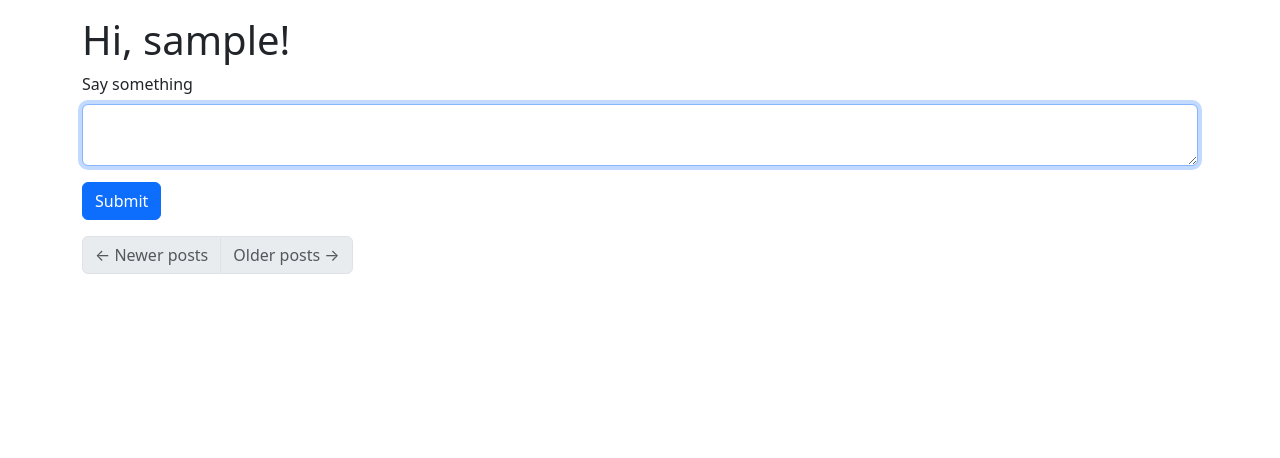
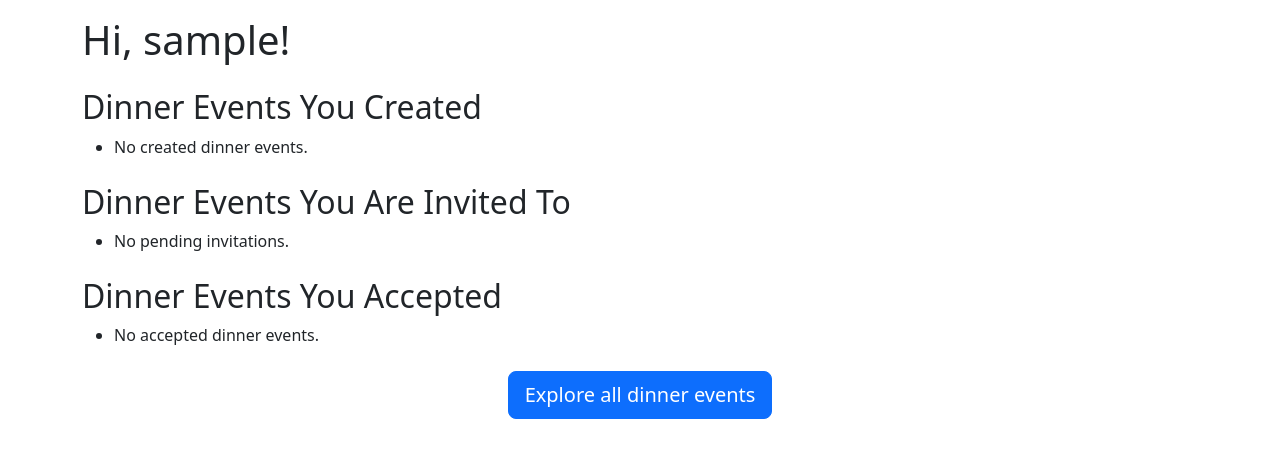
Before and after one commit to cocopeuf/dbwe-app, a Flask app: page / in a window 1280 px wide. Shown: the part 56-514 px from the top of the page. Run offline with Flask 3, Linux system fonts and the light colour scheme; the visitor is signed in with stand-in values (Sample User, id 1); data comes from the database, SQL or seed files in the repository; data that the repository does not hold is empty; some libraries are stand-ins or nearby versions.

Commit message:
change explore

```diff
--- a/app/main/forms.py
+++ b/app/main/forms.py
@@ -61,3 +61,8 @@ class DinnerEventForm(FlaskForm):
     date = DateField(_l('Event Date'), format='%Y-%m-%d', validators=[DataRequired()])
     invite = StringField(_l('Invite Users (comma separated)'))
     submit = SubmitField(_l('Create Dinner Event'))
+
+
+class CommentForm(FlaskForm):
+    body = TextAreaField(_l('Comment'), validators=[DataRequired(), Length(min=1, max=500)])
+    submit = SubmitField(_l('Post Comment'))
--- a/app/main/routes.py
+++ b/app/main/routes.py
@@ -7,8 +7,8 @@ import sqlalchemy as sa
 from langdetect import detect, LangDetectException
 from app import db
 from app.main.forms import EditProfileForm, EmptyForm, PostForm, SearchForm, \
-    MessageForm, DinnerEventForm  # import the new form
-from app.models import User, Post, Message, Notification, DinnerEvent  # import DinnerEvent
+    MessageForm, DinnerEventForm, CommentForm  # add import with existing form imports
+from app.models import User, Post, Message, Notification, DinnerEvent, Comment  # add import for Comment
 from app.translate import translate
 from app.main import bp
 from sqlalchemy.orm import joinedload
@@ -43,30 +43,31 @@ def index():
     posts = db.paginate(current_user.following_posts(), page=page,
                         per_page=current_app.config['POSTS_PER_PAGE'],
                         error_out=False)
+    # New: Fetch up to 3 upcoming dinner events
+    upcoming_events = db.session.scalars(
+        sa.select(DinnerEvent).where(DinnerEvent.event_date >= datetime.now()).order_by(DinnerEvent.event_date.asc()).limit(3)
+    ).all()
     next_url = url_for('main.index', page=posts.next_num) \
         if posts.has_next else None
     prev_url = url_for('main.index', page=posts.prev_num) \
         if posts.has_prev else None
     return render_template('index.html', title=_('Home'), form=form,
                            posts=posts.items, next_url=next_url,
-                           prev_url=prev_url)
+                           prev_url=prev_url, upcoming_events=upcoming_events)
 
 
 @bp.route('/explore')
 @login_required
 def explore():
-    page = request.args.get('page', 1, type=int)
-    per_page = current_app.config.get('POSTS_PER_PAGE', 10)
-    query = sa.select(Post).order_by(Post.timestamp.desc())
-    total = db.session.scalar(sa.select(sa.func.count()).select_from(Post))
-    posts = db.session.scalars(
-        query.offset((page - 1) * per_page).limit(per_page)
+    from datetime import datetime
+    now = datetime.now()
+    upcoming = db.session.scalars(
+        sa.select(DinnerEvent).where(DinnerEvent.event_date >= now).order_by(DinnerEvent.event_date.asc())
     ).all()
-    next_url = url_for('main.explore', page=page + 1) if page * per_page < total else None
-    prev_url = url_for('main.explore', page=page - 1) if page > 1 else None
-    return render_template('index.html', title=_('Explore'),
-                           posts=posts, next_url=next_url,
-                           prev_url=prev_url)
+    previous = db.session.scalars(
+        sa.select(DinnerEvent).where(DinnerEvent.event_date < now).order_by(DinnerEvent.event_date.desc())
+    ).all()
+    return render_template('explore.html', title=_('Explore'), upcoming=upcoming, previous=previous)
 
 
 @bp.route('/user/<username>')
@@ -251,7 +252,7 @@ def create_dinner_event():
             title=form.title.data,
             description=form.description.data,
             menu_url=form.menu_url.data,
-            date=form.date.data,  # assign event date
+            event_date=form.date.data,  # assign event_date
             creator=current_user
         )
         db.session.add(event)
@@ -279,7 +280,9 @@ def create_dinner_event():
 def dinner_event_detail(event_id):
     q = sa.select(DinnerEvent).options(
             joinedload(DinnerEvent.creator),
-            joinedload(DinnerEvent.invited)
+            joinedload(DinnerEvent.invited),
+            joinedload(DinnerEvent.rsvps),
+            joinedload(DinnerEvent.comments).joinedload(Comment.user)
         ).where(DinnerEvent.id == event_id)
     event = db.session.scalar(q)
     if event is None:
@@ -289,7 +292,41 @@ def dinner_event_detail(event_id):
     if event.creator != current_user and current_user not in event.invited:
         flash(_('You are not allowed to view this dinner event.'))
         return redirect(url_for('main.dinner_events_list'))
-    return render_template('dinner_event_detail.html', event=event)
+    # Find the RSVP record for the current user, if any
+    user_rsvp = next((r for r in event.rsvps if r.user_id == current_user.id), None)
+    comment_form = CommentForm()
+    return render_template('dinner_event_detail.html', event=event, user_rsvp=user_rsvp, comment_form=comment_form)
+
+@bp.route('/dinner_event/<int:event_id>/comment', methods=['POST'])
+@login_required
+def comment_event(event_id):
+    event = db.session.get(DinnerEvent, event_id)
+    if event is None or (current_user not in event.invited and event.creator != current_user):
+        flash(_('You are not allowed to comment on this dinner event.'))
+        return redirect(url_for('main.dinner_event_detail', event_id=event_id))
+    form = CommentForm()
+    if form.validate_on_submit():
+        comment = Comment(body=form.body.data, user=current_user, event=event)
+        db.session.add(comment)
+        db.session.commit()
+        flash(_('Your comment has been posted.'))
+    else:
+        flash(_('Failed to post comment.'))
+    return redirect(url_for('main.dinner_event_detail', event_id=event_id))
+
+@bp.route('/comment/<int:comment_id>/delete', methods=['POST'])
+@login_required
+def delete_comment(comment_id):
+    comment = db.session.get(Comment, comment_id)
+    if comment is None or comment.user != current_user:
+        flash(_('You are not allowed to delete this comment.'))
+        # Redirect back to the event detail page
+        return redirect(url_for('main.dinner_event_detail', event_id=comment.event_id if comment else 0))
+    event_id = comment.event_id
+    db.session.delete(comment)
+    db.session.commit()
+    flash(_('Your comment has been deleted.'))
+    return redirect(url_for('main.dinner_event_detail', event_id=event_id))
 
 @bp.route('/dinner_event/<int:event_id>/invite/<identifier>', methods=['POST'])
 @login_required
@@ -310,6 +347,24 @@ def invite_to_dinner_event(event_id, identifier):
          'event_id': event.id})
     db.session.commit()
     flash(_('User %(identifier)s has been invited.', identifier=identifier))
+    return redirect(url_for('main.dinner_event_detail', event_id=event_id))
+
+@bp.route('/dinner_event/<int:event_id>/uninvite/<identifier>', methods=['POST'], endpoint='uninvite_to_dinner_event')
+@login_required
+def uninvite_to_dinner_event(event_id, identifier):
+    event = db.session.get(DinnerEvent, event_id)
+    if event is None or event.creator != current_user:
+        flash(_('You are not allowed to uninvite users from this dinner event.'))
+        return redirect(url_for('main.index'))
+    user = db.session.scalar(sa.select(User).where(
+        sa.or_(User.username == identifier, User.email == identifier)
+    ))
+    if user is None or user not in event.invited:
+        flash(_('User %(identifier)s is not invited.', identifier=identifier))
+        return redirect(url_for('main.dinner_event_detail', event_id=event_id))
+    event.uninvite_user(user)
+    db.session.commit()
+    flash(_('User %(identifier)s has been uninvited.', identifier=identifier))
     return redirect(url_for('main.dinner_event_detail', event_id=event_id))
 
 @bp.route('/dinner_events')
@@ -335,11 +390,14 @@ def edit_dinner_event(event_id):
         flash(_('You are not allowed to edit this dinner event.'))
         return redirect(url_for('main.dinner_events_list'))
     form = DinnerEventForm(obj=event)
+    if request.method == 'GET':
+        # Ensure the date field shows the current event date (as a date object)
+        form.date.data = event.event_date.date()
     if form.validate_on_submit():
         event.title = form.title.data
         event.description = form.description.data
         event.menu_url = form.menu_url.data
-        event.date = form.date.data  # update event date
+        event.event_date = form.date.data  # update event_date
         # Process new invitations if any
         if form.invite.data:
             invitees = [i.strip() for i in form.invite.data.split(',') if i.strip()]
@@ -357,12 +415,38 @@ def edit_dinner_event(event_id):
         return redirect(url_for('main.dinner_event_detail', event_id=event.id))
     return render_template('edit_dinner_event.html', title=_('Edit Dinner Event'), form=form, event=event)
 
-# New route: Message Board for Upcoming Events
 @bp.route('/upcoming_events')
 @login_required
 def upcoming_events():
     from datetime import datetime
     # Select events with date in the future
-    q = sa.select(DinnerEvent).where(DinnerEvent.date >= datetime.now()).order_by(DinnerEvent.date.asc())
-    events = db.session.scalars(q).all()
+    all_events = db.session.scalars(
+        sa.select(DinnerEvent).where(DinnerEvent.event_date >= datetime.now()).order_by(DinnerEvent.event_date.asc())
+    ).all()
+    events = []
+    for event in all_events:
+        rsvp = next((r for r in event.rsvps if r.user_id == current_user.id), None)
+        if rsvp and rsvp.status == 'declined':
+            continue
+        events.append(event)
     return render_template('upcoming_events.html', title=_('Upcoming Events'), events=events)
+
+@bp.route('/dinner_event/<int:event_id>/rsvp', methods=['POST'])
+@login_required
+def rsvp_dinner_event(event_id):
+    event = db.session.get(DinnerEvent, event_id)
+    if event is None:
+        flash(_('Dinner event not found.'))
+        return redirect(url_for('main.index'))
+    # Allow RSVP if current_user is invited or is the creator
+    if current_user not in event.invited and event.creator != current_user:
+        flash(_('You are not invited to RSVP this dinner event.'))
+        return redirect(url_for('main.dinner_event_detail', event_id=event_id))
+    rsvp_choice = request.form.get('rsvp')
+    if rsvp_choice not in ['accepted', 'declined']:
+        flash(_('Invalid RSVP choice.'))
+        return redirect(url_for('main.dinner_event_detail', event_id=event_id))
+    event.rsvp(current_user, rsvp_choice)
+    db.session.commit()
+    flash(_('Your RSVP has been recorded as %(status)s.', status=rsvp_choice))
+    return redirect(url_for('main.dinner_event_detail', event_id=event_id))
--- a/app/templates/base.html
+++ b/app/templates/base.html
@@ -4,9 +4,9 @@
     <meta charset="utf-8">
     <meta name="viewport" content="width=device-width, initial-scale=1">
     {% if title %}
-    <title>{{ title }} - Microblog</title>
+    <title>{{ title }} - Dinner Planner</title>
     {% else %}
-    <title>{{ _('Welcome to Microblog') }}</title>
+    <title>{{ _('Völlste Völlerei') }}</title>
     {% endif %}
     <link
         href="https://cdn.jsdelivr.net/npm/bootstrap@5.3.2/dist/css/bootstrap.min.css"
--- a/app/templates/index.html
+++ b/app/templates/index.html
@@ -3,24 +3,70 @@
 
 {% block content %}
     <h1>{{ _('Hi, %(username)s!', username=current_user.username) }}</h1>
-    {% if form %}
-    {{ wtf.quick_form(form) }}
-    {% endif %}
-    {% for post in posts %}
-        {% include '_post.html' %}
+
+    {# Separate upcoming dinner events into created, invited, and accepted #}
+    {% set created_events = [] %}
+    {% set invited_events = [] %}
+    {% set accepted_events = [] %}
+    {% for event in upcoming_events %}
+      {% if event.creator == current_user %}
+         {% set _ = created_events.append(event) %}
+      {% else %}
+         {% set rsvp_list = event.rsvps | selectattr("user_id", "equalto", current_user.id) | list %}
+         {% if rsvp_list and rsvp_list[0].status == 'accepted' %}
+             {% set _ = accepted_events.append(event) %}
+         {% else %}
+             {% set _ = invited_events.append(event) %}
+         {% endif %}
+      {% endif %}
     {% endfor %}
-    <nav aria-label="Post navigation">
-        <ul class="pagination">
-            <li class="page-item{% if not prev_url %} disabled{% endif %}">
-                <a class="page-link" href="{{ prev_url }}">
-                    <span aria-hidden="true">&larr;</span> {{ _('Newer posts') }}
-                </a>
-            </li>
-            <li class="page-item{% if not next_url %} disabled{% endif %}">
-                <a class="page-link" href="{{ next_url }}">
-                    {{ _('Older posts') }} <span aria-hidden="true">&rarr;</span>
-                </a>
-            </li>
-        </ul>
-    </nav>
+
+    <div class="created-events mt-4">
+      <h2>{{ _('Dinner Events You Created') }}</h2>
+      <ul>
+        {% for event in created_events %}
+          <li>
+            <a href="{{ url_for('main.dinner_event_detail', event_id=event.id) }}">
+              {{ event.title }}
+            </a> - {{ _('On') }} {{ event.event_date.strftime('%Y-%m-%d %H:%M') }}
+          </li>
+        {% else %}
+          <li>{{ _('No created dinner events.') }}</li>
+        {% endfor %}
+      </ul>
+    </div>
+
+    <div class="invited-events mt-4">
+      <h2>{{ _('Dinner Events You Are Invited To') }}</h2>
+      <ul>
+        {% for event in invited_events %}
+          <li>
+            <a href="{{ url_for('main.dinner_event_detail', event_id=event.id) }}">
+              {{ event.title }}
+            </a> - {{ _('Invited by') }} {{ event.creator.username }} - {{ _('On') }} {{ event.event_date.strftime('%Y-%m-%d %H:%M') }}
+          </li>
+        {% else %}
+          <li>{{ _('No pending invitations.') }}</li>
+        {% endfor %}
+      </ul>
+    </div>
+
+    <div class="accepted-events mt-4">
+      <h2>{{ _('Dinner Events You Accepted') }}</h2>
+      <ul>
+        {% for event in accepted_events %}
+          <li>
+            <a href="{{ url_for('main.dinner_event_detail', event_id=event.id) }}">
+              {{ event.title }}
+            </a> - {{ _('On') }} {{ event.event_date.strftime('%Y-%m-%d %H:%M') }}
+          </li>
+        {% else %}
+          <li>{{ _('No accepted dinner events.') }}</li>
+        {% endfor %}
+      </ul>
+    </div>
+
+    <div class="text-center mt-4">
+        <a href="{{ url_for('main.explore') }}" class="btn btn-primary btn-lg">{{ _('Explore all dinner events') }}</a>
+    </div>
 {% endblock %}
```
Also changed, not shown: app/models.py (+42 -2 lines), app/templates/dinner_event_detail.html (+70 -42 lines), app/templates/dinner_events_list.html (+19 -2 lines), app/templates/explore.html (added, +47 -0 lines).
